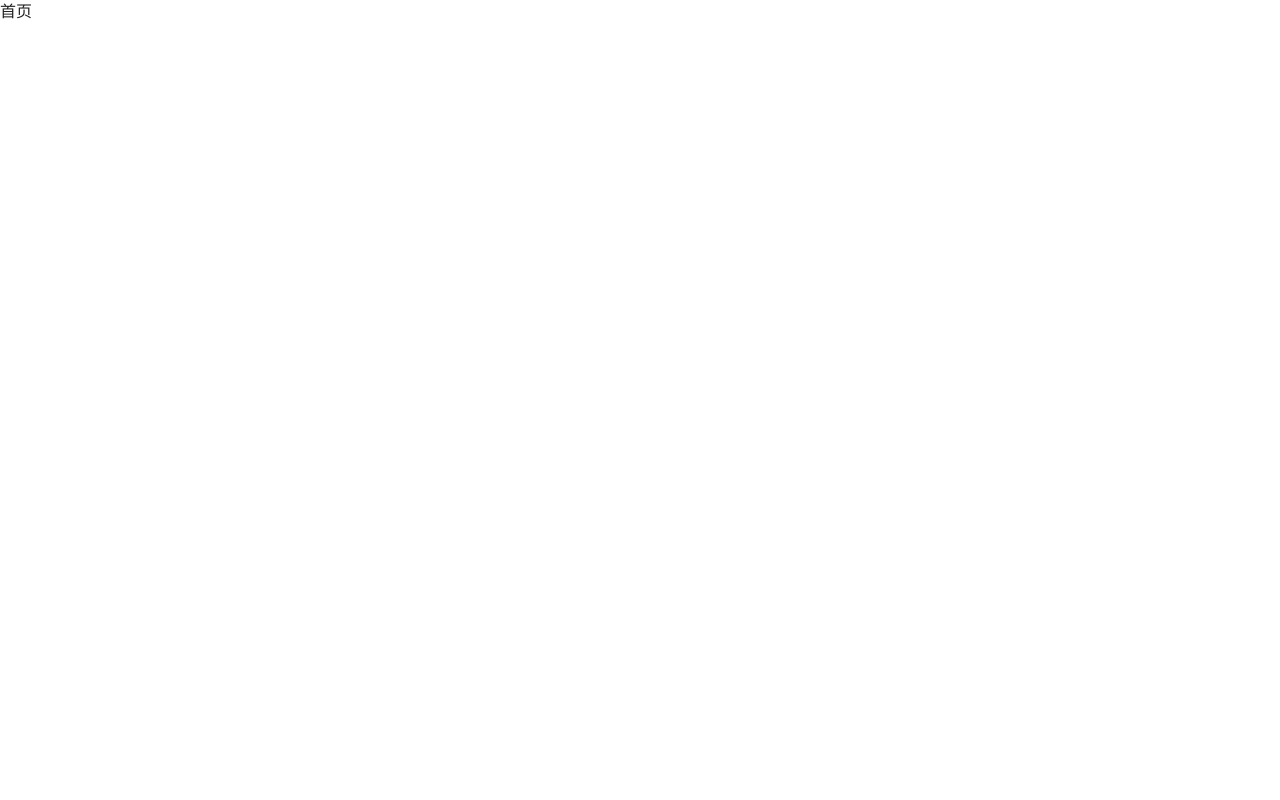
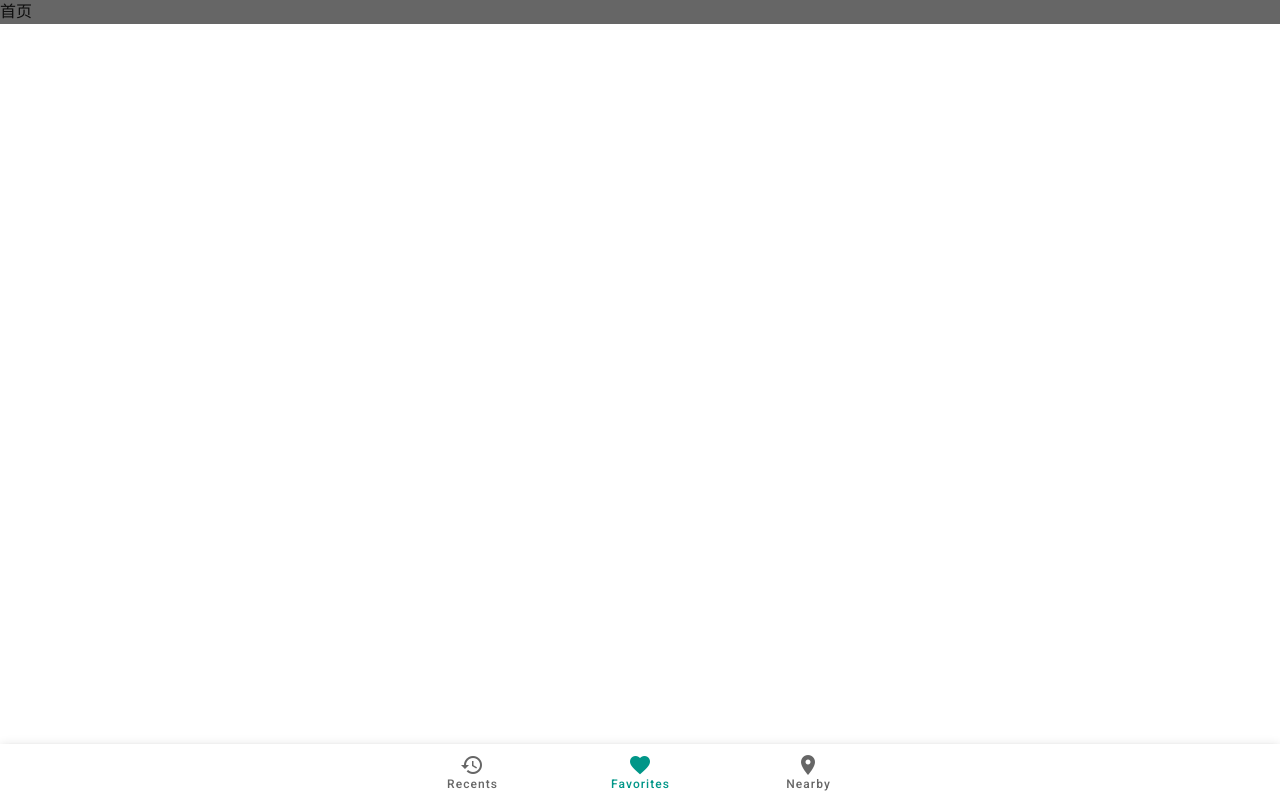
Before and after one commit to wzg15801407309/vuetify-zaozuo, a Vue app: page /home in a window 1280 px wide. Built offline with nearby package versions, Linux system fonts and the light colour scheme.

Commit message:
tabbar的学习

```diff
--- a/package.json
+++ b/package.json
@@ -10,6 +10,7 @@
   "dependencies": {
     "core-js": "^3.6.5",
     "vue": "^2.6.11",
+    "vue-devtools": "^5.1.4",
     "vue-router": "^3.2.0",
     "vuetify": "^2.4.0",
     "vuex": "^3.4.0"
--- a/src/App.vue
+++ b/src/App.vue
@@ -2,19 +2,18 @@
   <v-app>
     <v-main>
       <router-view />
+      <tabControl />
     </v-main>
   </v-app>
 </template>
 
 <script>
-
+import tabControl from "@/components/tabControl";
 export default {
   name: "App",
   components: {
+    tabControl
   },
-
-  data: () => ({
-    //
-  }),
+  data: () => ({}),
 };
 </script>
--- /dev/null
+++ b/src/components/tabControl/index.vue
@@ -0,0 +1,39 @@
+<template>
+     <v-bottom-navigation
+    :value="value"
+    color="teal"
+    grow
+    fixed
+  >
+    <v-btn>
+      <span>Recents</span>
+
+      <v-icon>mdi-history</v-icon>
+    </v-btn>
+
+    <v-btn>
+      <span>Favorites</span>
+
+      <v-icon>mdi-heart</v-icon>
+    </v-btn>
+
+    <v-btn>
+      <span>Nearby</span>
+
+      <v-icon>mdi-map-marker</v-icon>
+    </v-btn>
+  </v-bottom-navigation>
+</template>
+
+<script>
+export default {
+    name:"tabControl",
+    components:{},
+    data: () => ({ value: 1 }),
+    methods:{
+    }
+}
+</script>
+
+<style lang="sass" scoped>
+</style>
--- a/src/router/routes.js
+++ b/src/router/routes.js
@@ -19,9 +19,9 @@ const routes = [
         component: () => import('../views/personal')
     },
     {// 购物车
-        path:"/shoppingcart",
-        name:"shoppingcart",
-        component: () => import('../views/shoppingcart')
+        path:"/shoppingCart",
+        name:"shoppingCart",
+        component: () => import('../views/shoppingCart')
     },
     {// 分类
         path:"/sort",
--- a/src/views/home/index.vue
+++ b/src/views/home/index.vue
@@ -1,7 +1,7 @@
 <!-- 首页 -->
 <template>
   <div class='page-home'>
-      首页
+    首页
   </div>
 </template>
 
@@ -9,12 +9,7 @@
 export default {
   // import引入的组件需要注入到对象中才能使用
   components: {},
-  data () {
-    // 这里存放数据
-    return {
-
-    }
-  },
+  data: () => ({}),
   // 监听属性 类似于data概念
   computed: {},
   // 监控data中的数据变化
@@ -41,7 +36,8 @@ export default {
 }
 </script>
 
-<style lang='sass' scoped>
-// @import url(); 引入公共css类
+<style lang="sass" scoped>
+.page-home
+  background-color: #666
 
 </style>
```
Also changed, not shown: src/components/bottombar/index.vue (deleted, +0 -49 lines), src/components/topbar/index.vue (deleted), 1 other file (tests, documents, lock files or other folders).
